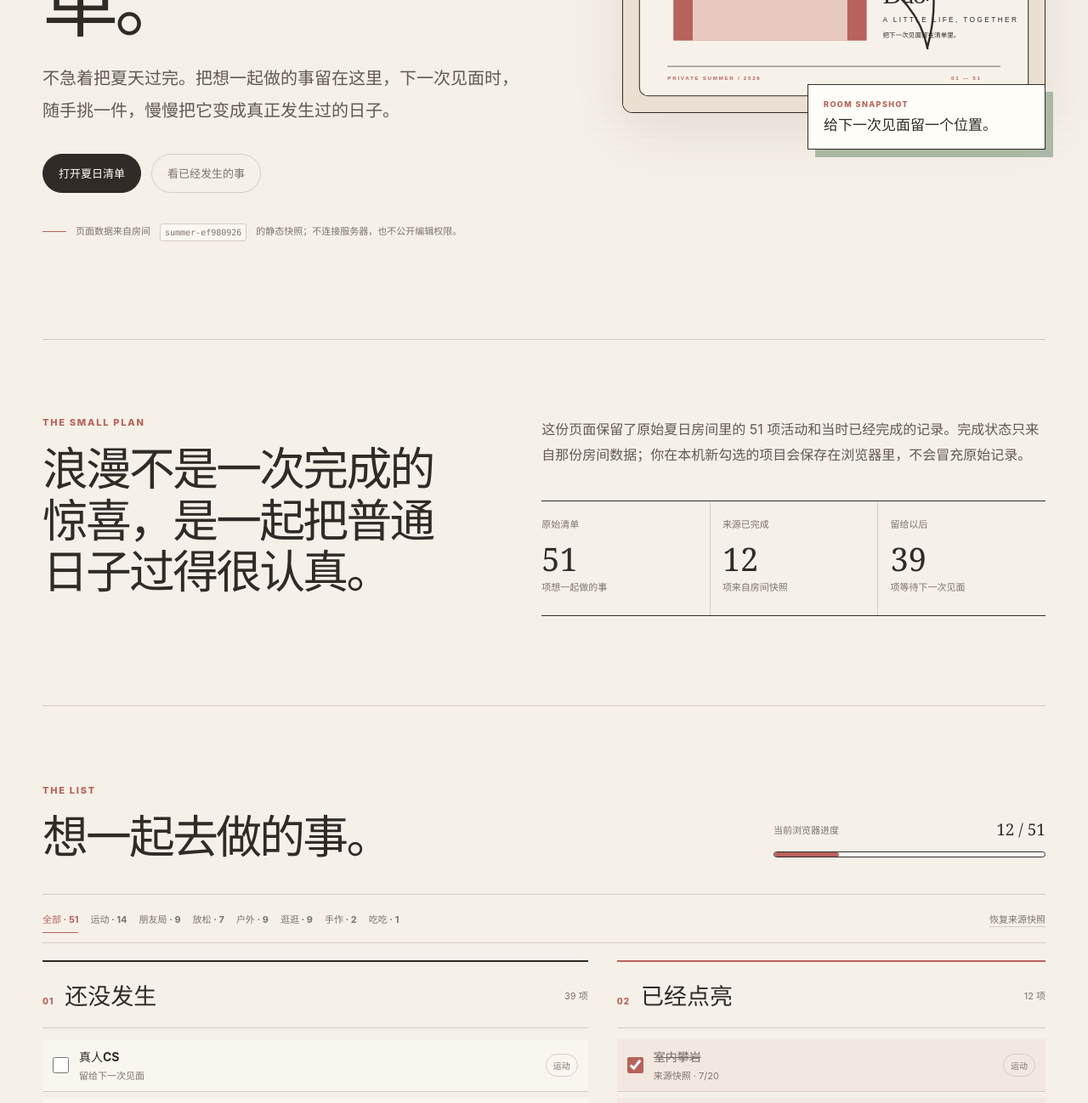
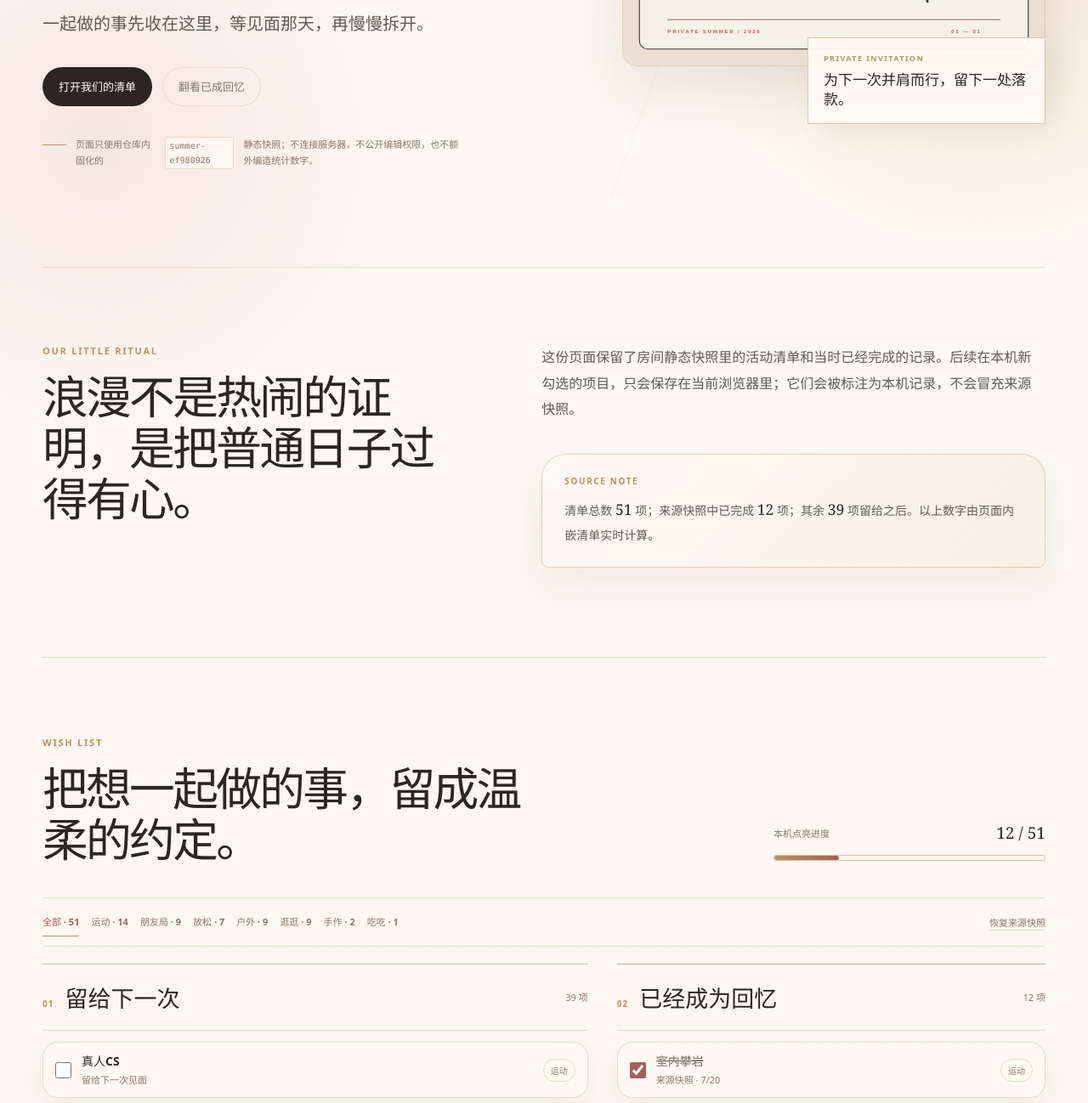
Before and after one commit to yiteng-xu/summer-duo-romantic-site, a plain HTML site: page index.html in a window 1280 px wide. Shown: the part 560-1858 px from the top of the page at 85% size. Drawn offline with Linux system fonts and the light colour scheme.

Commit message:
Polish romantic public-template layout

```diff
--- a/app.js
+++ b/app.js
@@ -77,6 +77,10 @@ function formatDate(value) {
   return new Intl.DateTimeFormat("zh-CN", { month: "numeric", day: "numeric" }).format(date);
 }
 
+function isSourceCompletion(activity) {
+  return activity.completedBy === "WoT" || activity.completedBy === "来源快照";
+}
+
 function categories() {
   return ["全部", ...Array.from(new Set(state.activities.map((activity) => activity.category)))];
 }
@@ -104,7 +108,7 @@ function taskCard(activity) {
   const index = state.activities.indexOf(activity);
   const pickedClass = state.pickedTitle === activity.title ? " is-picked" : "";
   const checked = activity.completed ? " checked" : "";
-  const sourceLabel = activity.completedBy === "WoT" ? "来源快照 · " : "本机刚刚点亮 · ";
+  const sourceLabel = isSourceCompletion(activity) ? "来源快照 · " : "本机记录 · ";
   const meta = activity.completed ? `${sourceLabel}${formatDate(activity.completedAt)}` : "留给下一次见面";
   return `<article class="task-card${pickedClass}">
     <input type="checkbox" data-index="${index}"${checked} aria-label="标记 ${escapeHtml(activity.title)} 的完成状态" />
@@ -120,8 +124,8 @@ function emptyState(message) {
 function renderTasks() {
   const todos = filteredActivities(false);
   const dones = filteredActivities(true).sort((a, b) => new Date(b.completedAt || 0) - new Date(a.completedAt || 0));
-  elements.todoList.innerHTML = todos.length ? todos.map(taskCard).join("") : emptyState("这一类已经全部留在回忆里。");
-  elements.doneList.innerHTML = dones.length ? dones.map(taskCard).join("") : emptyState("完成一项之后，它会来到这里。");
+  elements.todoList.innerHTML = todos.length ? todos.map(taskCard).join("") : emptyState("这一类已经被温柔收进回忆。");
+  elements.doneList.innerHTML = dones.length ? dones.map(taskCard).join("") : emptyState("点亮一项之后，它会轻轻来到这里。");
 }
 
 function renderProgress() {
@@ -144,7 +148,7 @@ function renderMoments() {
     .filter((activity) => activity.completed)
     .sort((a, b) => new Date(b.completedAt || 0) - new Date(a.completedAt || 0));
   elements.momentStrip.innerHTML = completed.length
-    ? completed.map((activity) => `<article class="moment-card"><strong>${escapeHtml(activity.title)}</strong><span>${escapeHtml(activity.category)} · ${escapeHtml(activity.completedBy === "WoT" ? "来源房间记录" : "本机记录")} · ${escapeHtml(formatDate(activity.completedAt))}</span></article>`).join("")
+    ? completed.map((activity) => `<article class="moment-card"><strong>${escapeHtml(activity.title)}</strong><span>${escapeHtml(activity.category)} · ${escapeHtml(isSourceCompletion(activity) ? "来源快照" : "本机记录")} · ${escapeHtml(formatDate(activity.completedAt))}</span></article>`).join("")
     : emptyState("还没有被点亮的时刻。");
 }
 
@@ -171,7 +175,7 @@ function toggleActivity(index, completed) {
 function pickOne() {
   const candidates = state.activities.filter((activity) => !activity.completed);
   if (!candidates.length) {
-    showToast("这份清单已经全部点亮。");
+    showToast("这份清单已经全部成为回忆。");
     return;
   }
   const choice = candidates[Math.floor(Math.random() * candidates.length)];
@@ -179,7 +183,7 @@ function pickOne() {
   state.pickedTitle = choice.title;
   render();
   document.querySelector(".task-card.is-picked")?.scrollIntoView({ behavior: "smooth", block: "center" });
-  showToast(`今天可以一起做：${choice.title}`);
+  showToast(`今天可以一起拆开：${choice.title}`);
   window.setTimeout(() => {
     state.pickedTitle = null;
     renderTasks();
@@ -192,7 +196,7 @@ function resetProgress() {
   state.pickedTitle = null;
   localStorage.removeItem(STORAGE_KEY);
   render();
-  showToast("已恢复到来源房间快照。");
+  showToast("已恢复到来源快照。");
 }
 
 function showToast(message) {
--- a/index.html
+++ b/index.html
@@ -6,9 +6,9 @@
     <meta name="theme-color" content="#f5f0e8" />
     <meta
       name="description"
-      content="Summer Duo：从真实房间记录整理出的双人夏日清单，留给下一次见面。"
+      content="Summer Duo：一封只写给彼此的夏日邀请，记录下一次见面想一起做的小事。"
     />
-    <title>Summer Duo | 我们的夏日清单</title>
+    <title>Summer Duo | 给下一次见面的一封邀请</title>
     <link rel="icon" href="cover.svg" type="image/svg+xml" />
     <link rel="preload" href="cover.svg" as="image" />
     <link rel="stylesheet" href="styles.css" />
@@ -20,65 +20,66 @@
         <span class="brand-mark" aria-hidden="true">S</span>
         <span class="brand-copy">
           <strong>Summer Duo</strong>
-          <small>A little life, together</small>
+          <small>A private summer letter</small>
         </span>
       </a>
       <nav class="nav-links" aria-label="页面导航">
-        <a href="#story">这段夏天</a>
-        <a href="#list">清单</a>
-        <a href="#moments">已发生</a>
+        <a href="#story">序章</a>
+        <a href="#list">愿望清单</a>
+        <a href="#moments">已成回忆</a>
       </nav>
-      <button class="header-action" id="pickButton" type="button" aria-label="替今天抽一件事">
+      <button class="header-action" id="pickButton" type="button" aria-label="替今天抽一件小事">
         <span aria-hidden="true">↗</span>
-        <span>替今天抽一件事</span>
+        <span>替今天抽一件小事</span>
       </button>
     </header>
 
     <main id="top">
       <section class="hero section-shell" aria-labelledby="heroTitle">
         <div class="hero-copy">
-          <p class="overline">SUMMER DUO / 2026</p>
-          <h1 id="heroTitle">我们把见面，写成一份会慢慢完成的清单。</h1>
+          <p class="overline">SUMMER DUO / A PRIVATE INVITATION</p>
+          <h1 id="heroTitle">把下一次见面，写成一封慢慢抵达的邀请。</h1>
           <p class="hero-lede">
-            不急着把夏天过完。把想一起做的事留在这里，下一次见面时，随手挑一件，慢慢把它变成真正发生过的日子。
+            像一张只寄给彼此的夏日请柬：留白、温柔、有一点期待。把想一起做的事先收在这里，等见面那天，再慢慢拆开。
           </p>
           <div class="hero-actions">
-            <a class="button button-primary" href="#list">打开夏日清单</a>
-            <a class="button button-quiet" href="#moments">看已经发生的事</a>
+            <a class="button button-primary" href="#list">打开我们的清单</a>
+            <a class="button button-quiet" href="#moments">翻看已成回忆</a>
           </div>
           <p class="source-line">
             <span class="source-rule" aria-hidden="true"></span>
-            页面数据来自房间 <code>summer-ef980926</code> 的静态快照；不连接服务器，也不公开编辑权限。
+            页面只使用仓库内固化的 <code>summer-ef980926</code> 静态快照；不连接服务器，不公开编辑权限，也不额外编造统计数字。
           </p>
         </div>
         <figure class="hero-art">
           <img
             src="cover.svg"
-            alt="暖色纸张和夏日植物组成的 Summer Duo 纪念册封面"
+            alt="象牙色邀请函、金色线框和柔和花枝组成的 Summer Duo 封面"
             width="720"
             height="540"
             decoding="async"
           />
           <figcaption>
-            <span>ROOM SNAPSHOT</span>
-            <strong>给下一次见面留一个位置。</strong>
+            <span>PRIVATE INVITATION</span>
+            <strong>为下一次并肩而行，留下一处落款。</strong>
           </figcaption>
         </figure>
       </section>
 
       <section class="story section-shell" id="story" aria-labelledby="storyTitle">
         <div class="story-heading">
-          <p class="overline">THE SMALL PLAN</p>
-          <h2 id="storyTitle">浪漫不是一次完成的惊喜，是一起把普通日子过得很认真。</h2>
+          <p class="overline">OUR LITTLE RITUAL</p>
+          <h2 id="storyTitle">浪漫不是热闹的证明，是把普通日子过得有心。</h2>
         </div>
         <div class="story-copy">
           <p>
-            这份页面保留了原始夏日房间里的 51 项活动和当时已经完成的记录。完成状态只来自那份房间数据；你在本机新勾选的项目会保存在浏览器里，不会冒充原始记录。
+            这份页面保留了房间静态快照里的活动清单和当时已经完成的记录。后续在本机新勾选的项目，只会保存在当前浏览器里；它们会被标注为本机记录，不会冒充来源快照。
           </p>
-          <div class="ledger" aria-label="清单数据摘要">
-            <div class="ledger-item"><span>原始清单</span><strong id="metricTotal">51</strong><small>项想一起做的事</small></div>
-            <div class="ledger-item"><span>来源已完成</span><strong id="metricSourceDone">12</strong><small>项来自房间快照</small></div>
-            <div class="ledger-item"><span>留给以后</span><strong id="metricRemaining">39</strong><small>项等待下一次见面</small></div>
+          <div class="source-card" aria-label="来源说明">
+            <span class="source-card-kicker">Source note</span>
+            <p>
+              清单总数 <strong id="metricTotal">51</strong> 项；来源快照中已完成 <strong id="metricSourceDone">12</strong> 项；其余 <strong id="metricRemaining">39</strong> 项留给之后。以上数字由页面内嵌清单实时计算。
+            </p>
           </div>
         </div>
       </section>
@@ -86,11 +87,11 @@
       <section class="planner section-shell" id="list" aria-labelledby="listTitle">
         <div class="section-heading">
           <div>
-            <p class="overline">THE LIST</p>
-            <h2 id="listTitle">想一起去做的事。</h2>
+            <p class="overline">WISH LIST</p>
+            <h2 id="listTitle">把想一起做的事，留成温柔的约定。</h2>
           </div>
           <div class="progress-module" aria-label="当前浏览器中的完成进度">
-            <div class="progress-label"><span>当前浏览器进度</span><strong id="progressText">12 / 51</strong></div>
+            <div class="progress-label"><span>本机点亮进度</span><strong id="progressText">12 / 51</strong></div>
             <div class="progress-track" role="progressbar" aria-valuemin="0" aria-valuemax="100" aria-valuenow="0">
               <span id="progressBar"></span>
             </div>
@@ -105,14 +106,14 @@
         <div class="list-layout">
           <section class="task-panel" aria-labelledby="todoTitle">
             <div class="panel-heading">
-              <div><span class="section-index">01</span><h3 id="todoTitle">还没发生</h3></div>
+              <div><span class="section-index">01</span><h3 id="todoTitle">留给下一次</h3></div>
               <span id="todoCount">39 项</span>
             </div>
             <div class="task-list" id="todoList"></div>
           </section>
           <section class="task-panel task-panel-done" aria-labelledby="doneTitle">
             <div class="panel-heading">
-              <div><span class="section-index">02</span><h3 id="doneTitle">已经点亮</h3></div>
+              <div><span class="section-index">02</span><h3 id="doneTitle">已经成为回忆</h3></div>
               <span id="doneCount">12 项</span>
             </div>
             <div class="task-list" id="doneList"></div>
@@ -123,24 +124,24 @@
       <section class="moments section-shell" id="moments" aria-labelledby="momentsTitle">
         <div class="section-heading moments-heading">
           <div>
-            <p class="overline">THE RECORD</p>
-            <h2 id="momentsTitle">已经发生的小事，也值得被好好记住。</h2>
+            <p class="overline">MEMORY NOTES</p>
+            <h2 id="momentsTitle">已经发生的小事，轻轻收在这里。</h2>
           </div>
-          <p class="moments-note">这里展示来源快照中的完成记录，以及你在本机刚刚点亮的项目。</p>
+          <p class="moments-note">这里只展示来源快照里的完成记录，以及当前浏览器里新点亮的本机记录。</p>
         </div>
         <div class="moment-grid" id="momentStrip"></div>
       </section>
 
       <section class="closing section-shell" aria-label="结尾寄语">
-        <p class="closing-mark" aria-hidden="true">×</p>
-        <p class="overline">FOR THE NEXT DAY WE MEET</p>
-        <p class="closing-text">愿我们总有下一次见面，也总有一件想一起做的小事。</p>
+        <p class="closing-mark" aria-hidden="true">♡</p>
+        <p class="overline">UNTIL WE MEET AGAIN</p>
+        <p class="closing-text">愿每一次见面，都像拆开一封迟到却刚刚好的信。</p>
       </section>
     </main>
 
     <footer class="site-footer section-shell">
-      <span>Summer Duo · independent static site</span>
-      <span>Source: summer-duo-20260720.zip / room summer-ef980926</span>
+      <span>Summer Duo · independent romantic site</span>
+      <span>Source: embedded room snapshot · summer-ef980926</span>
     </footer>
 
     <div class="toast" id="toast" role="status" aria-live="polite"></div>
--- a/styles.css
+++ b/styles.css
@@ -1,17 +1,18 @@
 :root {
   color-scheme: light;
-  --paper: #f5f0e8;
-  --paper-deep: #ebe1d4;
-  --surface: #fffdf8;
-  --ink: #302b27;
-  --muted: #7e746b;
-  --line: #d8cdc0;
-  --rose: #b7625b;
-  --rose-soft: #e8c9c0;
-  --sage: #aab8a5;
-  --butter: #e9d79e;
-  --shadow: 0 20px 60px rgba(74, 53, 39, 0.1);
-  font-family: Inter, "PingFang SC", "Microsoft YaHei", system-ui, sans-serif;
+  --paper: #fbf6ef;
+  --paper-deep: #efe4d6;
+  --surface: #fffaf4;
+  --ink: #2c2520;
+  --muted: #8b7569;
+  --line: #e5d8c9;
+  --rose: #a95c5d;
+  --rose-soft: #f4dfdc;
+  --sage: #bcc7b3;
+  --gold: #b8945f;
+  --gold-soft: #e8d6b9;
+  --shadow: 0 26px 70px rgba(74, 53, 39, 0.12);
+  font-family: "Avenir Next", "PingFang SC", "Microsoft YaHei", system-ui, sans-serif;
   font-synthesis: none;
 }
 
@@ -27,7 +28,10 @@ body {
   min-width: 320px;
   margin: 0;
   overflow-x: hidden;
-  background: var(--paper);
+  background:
+    radial-gradient(circle at 9% 12%, rgba(244, 223, 220, 0.72), transparent 28vw),
+    radial-gradient(circle at 90% 8%, rgba(232, 214, 185, 0.52), transparent 30vw),
+    linear-gradient(180deg, #fffaf4 0%, var(--paper) 42%, #f7eee5 100%);
   color: var(--ink);
 }
 
@@ -37,9 +41,10 @@ body::before {
   z-index: -1;
   pointer-events: none;
   content: "";
-  opacity: 0.24;
-  background-image: linear-gradient(rgba(48, 43, 39, 0.035) 1px, transparent 1px);
-  background-size: 100% 9px;
+  opacity: 0.42;
+  background:
+    linear-gradient(110deg, transparent 0 64%, rgba(184, 148, 95, 0.08) 64% 64.2%, transparent 64.2%),
+    radial-gradient(circle at 50% 50%, rgba(255, 250, 244, 0.72), transparent 42%);
 }
 
 a {
@@ -69,7 +74,7 @@ button {
   grid-template-columns: 1fr auto 1fr;
   align-items: center;
   gap: 24px;
-  border-bottom: 1px solid var(--line);
+  border-bottom: 1px solid rgba(184, 148, 95, 0.34);
 }
 
 .brand {
@@ -84,11 +89,12 @@ button {
   height: 36px;
   display: grid;
   place-items: center;
-  border: 1px solid var(--ink);
+  border: 1px solid var(--gold);
   border-radius: 50%;
-  background: var(--rose);
-  color: var(--surface);
-  font-family: Georgia, "Songti SC", serif;
+  background: rgba(255, 250, 244, 0.72);
+  box-shadow: inset 0 0 0 5px rgba(255, 250, 244, 0.86), 0 0 0 1px rgba(184, 148, 95, 0.14);
+  color: var(--rose);
+  font-family: Didot, "Bodoni 72", Georgia, "Songti SC", serif;
   font-size: 19px;
 }
 
@@ -116,6 +122,7 @@ button {
   gap: 22px;
   color: var(--muted);
   font-size: 12px;
+  letter-spacing: 0.08em;
 }
 
 .nav-links a {
@@ -137,7 +144,7 @@ button {
   padding: 8px 0;
   border: 0;
   background: transparent;
-  color: var(--rose);
+  color: var(--gold);
   font-size: 12px;
   font-weight: 700;
 }
@@ -158,7 +165,7 @@ button {
 
 .overline {
   margin: 0 0 16px;
-  color: var(--rose);
+  color: var(--gold);
   font-size: 11px;
   font-weight: 800;
   letter-spacing: 0.16em;
@@ -176,16 +183,16 @@ p {
 h1,
 h2,
 h3 {
-  font-family: Georgia, "Songti SC", "STSong", serif;
+  font-family: Didot, "Bodoni 72", Georgia, "Songti SC", "STSong", serif;
   font-weight: 500;
 }
 
 h1 {
   max-width: 700px;
   margin-bottom: 26px;
-  font-size: clamp(48px, 7vw, 96px);
-  line-height: 1.02;
-  letter-spacing: -0.055em;
+  font-size: clamp(43px, 6.6vw, 88px);
+  line-height: 1.04;
+  letter-spacing: -0.045em;
 }
 
 .hero-lede {
@@ -208,7 +215,7 @@ h1 {
   align-items: center;
   justify-content: center;
   padding: 0 18px;
-  border: 1px solid var(--ink);
+  border: 1px solid rgba(44, 37, 32, 0.82);
   border-radius: 999px;
   font-size: 13px;
   font-weight: 700;
@@ -257,7 +264,7 @@ h1 {
 
 .source-line code {
   padding: 1px 5px;
-  border: 1px solid var(--line);
+  border: 1px solid rgba(184, 148, 95, 0.28);
   border-radius: 3px;
   background: rgba(255, 253, 248, 0.55);
   font-family: ui-monospace, SFMono-Regular, Consolas, monospace;
@@ -269,7 +276,7 @@ h1 {
   height: 1px;
   flex: 0 0 auto;
   margin-top: 9px;
-  background: var(--rose);
+  background: var(--gold);
 }
 
 .hero-art {
@@ -281,8 +288,8 @@ h1 {
   width: 100%;
   height: auto;
   display: block;
-  border: 1px solid var(--ink);
-  border-radius: 47% 47% 12px 12px;
+  border: 1px solid rgba(184, 148, 95, 0.42);
+  border-radius: 42% 42% 18px 18px;
   box-shadow: var(--shadow);
 }
 
@@ -291,9 +298,9 @@ h1 {
   margin: -34px 0 0 auto;
   position: relative;
   padding: 17px 18px 16px;
-  border: 1px solid var(--ink);
-  background: var(--surface);
-  box-shadow: 9px 9px 0 var(--sage);
+  border: 1px solid rgba(184, 148, 95, 0.48);
+  background: rgba(255, 250, 244, 0.94);
+  box-shadow: 14px 14px 34px rgba(91, 63, 44, 0.08);
 }
 
 .hero-art figcaption span,
@@ -303,7 +310,7 @@ h1 {
 
 .hero-art figcaption span {
   margin-bottom: 8px;
-  color: var(--rose);
+  color: var(--gold);
   font-size: 9px;
   font-weight: 800;
   letter-spacing: 0.16em;
@@ -321,7 +328,7 @@ h1 {
   display: grid;
   grid-template-columns: minmax(0, 0.9fr) minmax(0, 1.1fr);
   gap: clamp(38px, 8vw, 130px);
-  border-top: 1px solid var(--line);
+  border-top: 1px solid rgba(184, 148, 95, 0.28);
 }
 
 .story-heading h2,
@@ -341,42 +348,44 @@ h1 {
   line-height: 1.9;
 }
 
-.ledger {
-  display: grid;
-  grid-template-columns: repeat(3, 1fr);
-  border-top: 1px solid var(--ink);
-  border-bottom: 1px solid var(--ink);
+.source-card {
+  max-width: 620px;
+  padding: 24px 26px;
+  border: 1px solid rgba(184, 148, 95, 0.38);
+  border-radius: 28px 28px 8px 8px;
+  background:
+    linear-gradient(135deg, rgba(255, 250, 244, 0.94), rgba(247, 238, 229, 0.78)),
+    radial-gradient(circle at 100% 0, rgba(244, 223, 220, 0.5), transparent 42%);
+  box-shadow: 0 20px 48px rgba(74, 53, 39, 0.07);
 }
 
-.ledger-item {
-  min-height: 134px;
-  padding: 18px 14px 16px 0;
+.source-card-kicker {
+  display: block;
+  margin-bottom: 10px;
+  color: var(--gold);
+  font-size: 10px;
+  font-weight: 800;
+  letter-spacing: 0.16em;
+  text-transform: uppercase;
 }
 
-.ledger-item + .ledger-item {
-  padding-left: 14px;
-  border-left: 1px solid var(--line);
+.source-card p {
+  margin: 0;
+  color: #625952;
+  font-size: 14px;
+  line-height: 1.9;
 }
 
-.ledger-item span,
-.ledger-item small {
-  display: block;
-  color: var(--muted);
-  font-size: 11px;
-}
-
-.ledger-item strong {
-  display: block;
-  margin: 14px 0 6px;
-  font-family: Georgia, "Songti SC", serif;
-  font-size: 38px;
+.source-card strong {
+  color: var(--ink);
+  font-family: Didot, "Bodoni 72", Georgia, "Songti SC", serif;
+  font-size: 1.25em;
   font-weight: 500;
-  line-height: 1;
 }
 
 .planner {
   padding: 92px 0 104px;
-  border-top: 1px solid var(--line);
+  border-top: 1px solid rgba(184, 148, 95, 0.28);
 }
 
 .section-heading {
@@ -411,7 +420,7 @@ h1 {
   height: 7px;
   margin-top: 13px;
   overflow: hidden;
-  border: 1px solid var(--ink);
+  border: 1px solid rgba(184, 148, 95, 0.54);
   border-radius: 999px;
   background: var(--surface);
 }
@@ -421,7 +430,7 @@ h1 {
   height: 100%;
   display: block;
   border-radius: inherit;
-  background: var(--rose);
+  background: linear-gradient(90deg, var(--gold), var(--rose));
   transition: width 220ms ease;
 }
 
@@ -432,8 +441,8 @@ h1 {
   align-items: center;
   justify-content: space-between;
   gap: 18px;
-  border-top: 1px solid var(--line);
-  border-bottom: 1px solid var(--line);
+  border-top: 1px solid rgba(184, 148, 95, 0.28);
+  border-bottom: 1px solid rgba(184, 148, 95, 0.28);
 }
 
 .filter-group {
@@ -459,7 +468,7 @@ h1 {
 
 .filter-button:hover,
 .filter-button.is-active {
-  border-color: var(--rose);
+  border-color: var(--gold);
   color: var(--rose);
 }
 
@@ -485,11 +494,11 @@ h1 {
 
 .task-panel {
   min-width: 0;
-  border-top: 2px solid var(--ink);
+  border-top: 1px solid rgba(184, 148, 95, 0.56);
 }
 
 .task-panel-done {
-  border-top-color: var(--rose);
+  border-top-color: rgba(169, 92, 93, 0.52);
 }
 
 .panel-heading {
@@ -508,7 +517,7 @@ h1 {
 }
 
 .section-index {
-  color: var(--rose);
+  color: var(--gold);
   font-size: 10px;
   font-weight: 800;
   letter-spacing: 0.1em;
@@ -533,20 +542,23 @@ h1 {
 
 .task-card {
   min-height: 62px;
-  padding: 10px 12px;
+  padding: 12px 14px;
   display: grid;
   grid-template-columns: auto minmax(0, 1fr) auto;
   align-items: center;
   gap: 12px;
-  border-bottom: 1px solid var(--line);
-  background: rgba(255, 253, 248, 0.42);
-  transition: background 160ms ease, padding 160ms ease;
+  border: 1px solid rgba(229, 216, 201, 0.9);
+  border-radius: 18px;
+  background: rgba(255, 250, 244, 0.76);
+  box-shadow: 0 12px 30px rgba(74, 53, 39, 0.045);
+  transition: background 160ms ease, border-color 160ms ease, transform 160ms ease;
 }
 
 .task-card:hover,
 .task-card.is-picked {
-  padding-left: 17px;
-  background: var(--rose-soft);
+  border-color: rgba(184, 148, 95, 0.55);
+  background: rgba(244, 223, 220, 0.78);
+  transform: translateY(-2px);
 }
 
 .task-card input {
@@ -578,7 +590,7 @@ h1 {
 
 .task-chip {
   padding: 5px 8px;
-  border: 1px solid var(--line);
+  border: 1px solid rgba(184, 148, 95, 0.3);
   border-radius: 999px;
   color: var(--muted);
   font-size: 10px;
@@ -591,7 +603,7 @@ h1 {
 }
 
 .task-panel-done .task-card {
-  background: rgba(232, 201, 192, 0.2);
+  background: rgba(255, 250, 244, 0.62);
 }
 
 .empty-state {
@@ -603,7 +615,7 @@ h1 {
 
 .moments {
   padding: 92px 0 100px;
-  border-top: 1px solid var(--line);
+  border-top: 1px solid rgba(184, 148, 95, 0.28);
 }
 
 .moments-heading {
@@ -622,18 +634,19 @@ h1 {
   margin-top: 42px;
   display: grid;
   grid-template-columns: repeat(4, minmax(0, 1fr));
-  border-top: 1px solid var(--ink);
-  border-bottom: 1px solid var(--ink);
+  gap: 14px;
 }
 
 .moment-card {
   min-height: 140px;
-  padding: 20px 18px 18px 0;
+  padding: 20px 18px 18px;
+  border: 1px solid rgba(184, 148, 95, 0.32);
+  border-radius: 22px 22px 8px 8px;
+  background: rgba(255, 250, 244, 0.72);
 }
 
 .moment-card + .moment-card {
   padding-left: 18px;
-  border-left: 1px solid var(--line);
 }
 
 .moment-card strong,
@@ -657,14 +670,14 @@ h1 {
 
 .closing {
   padding: 78px 0 94px;
-  border-top: 1px solid var(--line);
+  border-top: 1px solid rgba(184, 148, 95, 0.28);
   text-align: center;
 }
 
 .closing-mark {
   margin: 0 0 24px;
-  color: var(--rose);
-  font-family: Georgia, serif;
+  color: var(--gold);
+  font-family: Didot, "Bodoni 72", Georgia, serif;
   font-size: 34px;
   line-height: 1;
 }
@@ -687,7 +700,7 @@ h1 {
   display: flex;
   justify-content: space-between;
   gap: 18px;
-  border-top: 1px solid var(--line);
+  border-top: 1px solid rgba(184, 148, 95, 0.28);
   color: var(--muted);
   font-size: 10px;
   letter-spacing: 0.02em;
@@ -700,7 +713,7 @@ h1 {
   z-index: 10;
   max-width: min(380px, calc(100vw - 40px));
   padding: 12px 14px;
-  border: 1px solid var(--ink);
+  border: 1px solid rgba(184, 148, 95, 0.42);
   background: var(--ink);
   box-shadow: var(--shadow);
   color: var(--surface);
```
